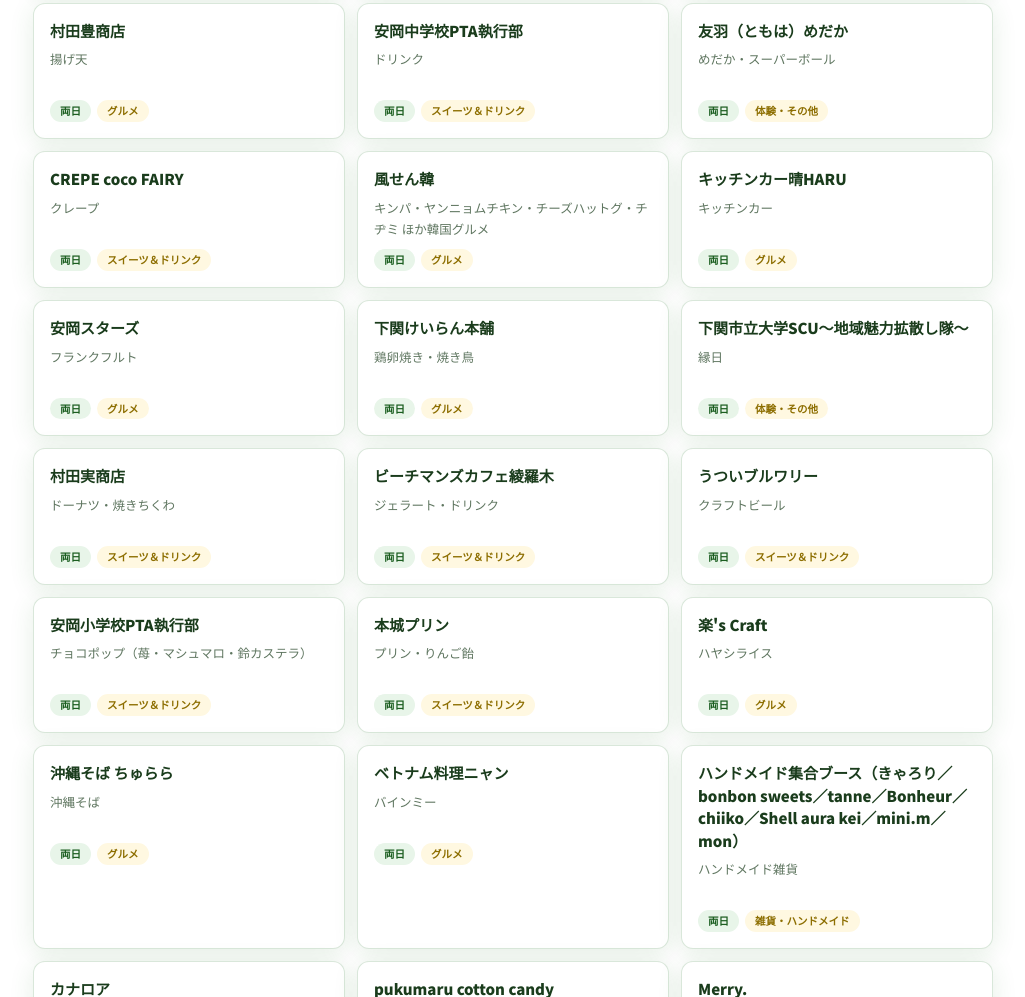
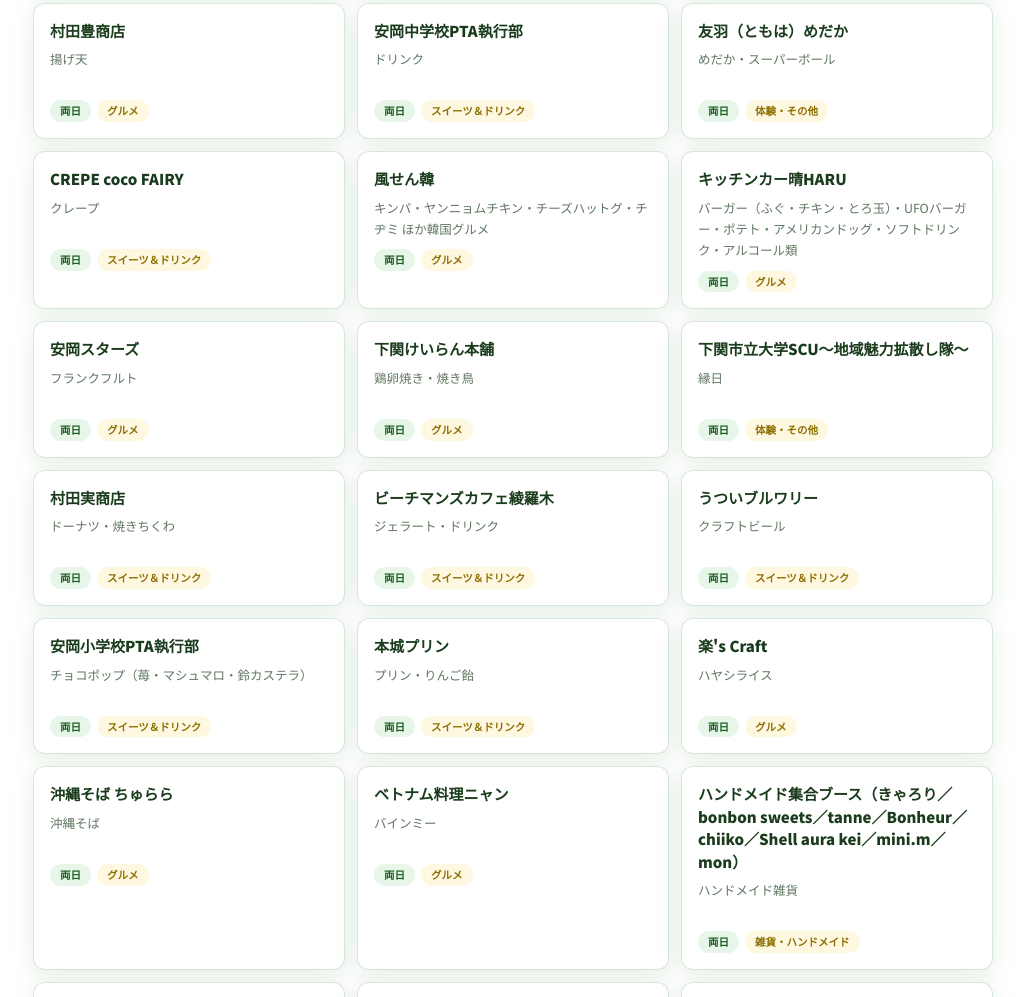
Before and after one commit to yamanishishinsuke19840623/kaosuya-street-2027, a plain HTML site: page index.html in a window 1280 px wide. Shown: the part 10697-11694 px from the top of the page, without its empty margins (127-1152 px from the left). Drawn offline with nearby package versions, Linux system fonts and the light colour scheme; animation ran at ten frames a second; a web font is replaced by a local one.

Commit message:
キッチンカー晴HARUの出店内容を更新: バーガー・UFOバーガー・ポテト・アメリカンドッグ・ドリンク類（チュロスは除く）

```diff
--- a/index.html
+++ b/index.html
@@ -1043,7 +1043,7 @@ footer .related-sites__arrow{width:18px;height:18px;flex:0 0 18px;color:var(--re
 <div class="shop-card" data-day="both" data-cat="exp"><div class="shop-name">友羽（ともは）めだか</div><div class="shop-items">めだか・スーパーボール</div><div class="shop-tags"><span class="shop-day">両日</span><span class="shop-cat">体験・その他</span></div></div>
 <div class="shop-card" data-day="both" data-cat="sweets"><div class="shop-name">CREPE coco FAIRY</div><div class="shop-items">クレープ</div><div class="shop-tags"><span class="shop-day">両日</span><span class="shop-cat">スイーツ＆ドリンク</span></div></div>
 <div class="shop-card" data-day="both" data-cat="gourmet"><div class="shop-name">風せん韓</div><div class="shop-items">キンパ・ヤンニョムチキン・チーズハットグ・チヂミ ほか韓国グルメ</div><div class="shop-tags"><span class="shop-day">両日</span><span class="shop-cat">グルメ</span></div></div>
-<div class="shop-card" data-day="both" data-cat="gourmet"><div class="shop-name">キッチンカー晴HARU</div><div class="shop-items">キッチンカー</div><div class="shop-tags"><span class="shop-day">両日</span><span class="shop-cat">グルメ</span></div></div>
+<div class="shop-card" data-day="both" data-cat="gourmet"><div class="shop-name">キッチンカー晴HARU</div><div class="shop-items">バーガー（ふぐ・チキン・とろ玉）・UFOバーガー・ポテト・アメリカンドッグ・ソフトドリンク・アルコール類</div><div class="shop-tags"><span class="shop-day">両日</span><span class="shop-cat">グルメ</span></div></div>
 <div class="shop-card" data-day="both" data-cat="gourmet"><div class="shop-name">安岡スターズ</div><div class="shop-items">フランクフルト</div><div class="shop-tags"><span class="shop-day">両日</span><span class="shop-cat">グルメ</span></div></div>
 <div class="shop-card" data-day="both" data-cat="gourmet"><div class="shop-name">下関けいらん本舗</div><div class="shop-items">鶏卵焼き・焼き鳥</div><div class="shop-tags"><span class="shop-day">両日</span><span class="shop-cat">グルメ</span></div></div>
 <div class="shop-card" data-day="both" data-cat="exp"><div class="shop-name">下関市立大学SCU〜地域魅力拡散し隊〜</div><div class="shop-items">縁日</div><div class="shop-tags"><span class="shop-day">両日</span><span class="shop-cat">体験・その他</span></div></div>
```
